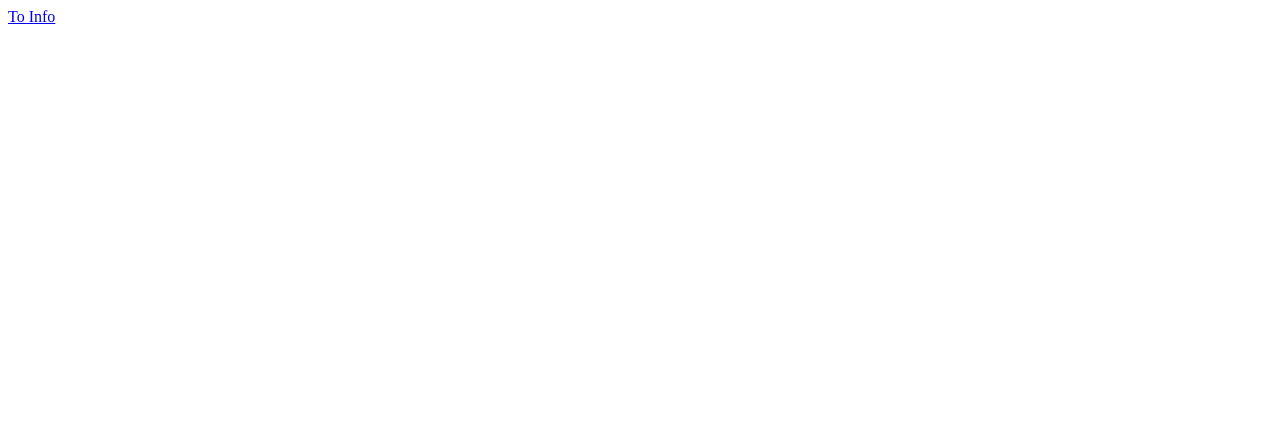
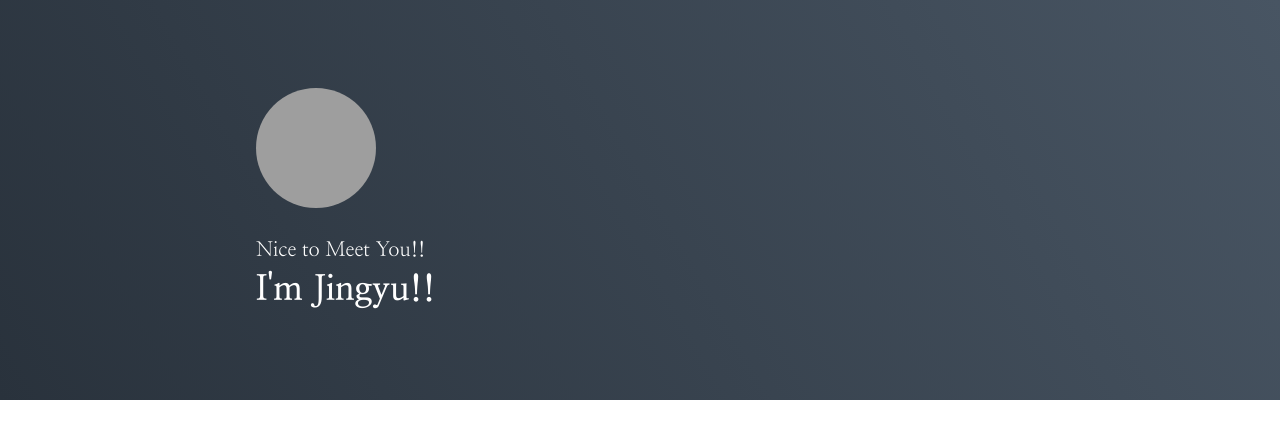
Before and after one commit to kim-jingyu/kim-jingyu.github.io, a Gatsby site: page / in a window 1280 px wide. Built offline with nearby package versions, Linux system fonts and the light colour scheme; Gatsby itself is replaced by a stand-in of ours; grey boxes are pictures that could not be loaded.

Commit message:
feat(jingyulog) : 메인 페이지 상단

```diff
--- a/src/components/Main/Introduction.tsx
+++ b/src/components/Main/Introduction.tsx
@@ -1 +1,48 @@
 // 페이지 상단 소개글
+import React, {FunctionComponent} from "react";
+import styled from "@emotion/styled";
+import ProfileImage from "./ProfileImage";
+
+const BackGround = styled.div`
+    width: 100%;
+    background-image: linear-gradient(60deg, #29323c 0%, #485563 100%);
+    color: #ffffff;
+`
+
+const Wrapper = styled.div`
+    display: flex;
+    flex-direction: column;
+    justify-content: center;
+    align-items: flex-start;
+    width: 768px;
+    height: 400px;
+    margin: 0 auto;
+`
+
+const Subtitle = styled.div`
+    font-size: 20px;
+    font-weight: 400;
+`
+
+const Title = styled.div`
+    margin-top: 5px;
+    font-size: 35px;
+    font-weight: 700;
+`
+
+const Introduction: FunctionComponent = function () {
+    return(
+        <BackGround>
+            <Wrapper>
+                <ProfileImage />
+
+                <div>
+                    <Subtitle>Nice to Meet You!!</Subtitle>
+                    <Title>I'm Jingyu!!</Title>
+                </div>
+            </Wrapper>
+        </BackGround>
+    )
+}
+
+export default Introduction
--- a/src/components/Main/ProfileImage.tsx
+++ b/src/components/Main/ProfileImage.tsx
@@ -3,4 +3,17 @@
 import styled from "@emotion/styled"
 
 // 프로필 이미지 링크 설정
-const PROFILE_IMAGE_LINK = '<>'
+const PROFILE_IMAGE_LINK = 'https://raw.githubusercontent.com/jingyu9804/jingyu9804.github.io/develop/images/profile.jpeg'
+
+const ProfileImageWrapper = styled.img`
+    width: 120px;
+    height: 120px;
+    margin-bottom: 30px;
+    border-radius: 50%;
+`
+
+const ProfileImage: FunctionComponent = function () {
+    return <ProfileImageWrapper src={PROFILE_IMAGE_LINK} alt="Profile Image" />
+}
+
+export default ProfileImage
--- a/src/pages/index.tsx
+++ b/src/pages/index.tsx
@@ -1,11 +1,20 @@
 import React, { FunctionComponent } from 'react'
-import { Link } from 'gatsby'
+import styled from '@emotion/styled'
+import GlobalStyle from 'components/Common/GlobalStyle'
+import Introduction from 'components/Main/Introduction'
+
+const Container = styled.div`
+  display: flex;
+  flex-direction: column;
+  height: 100%;
+`
 
 const IndexPage: FunctionComponent = function () {
   return (
-    <div>
-      <Link to="/info/">To Info</Link>
-    </div>
+    <Container>
+      <GlobalStyle />
+      <Introduction />
+    </Container>
   )
 }
 
```
